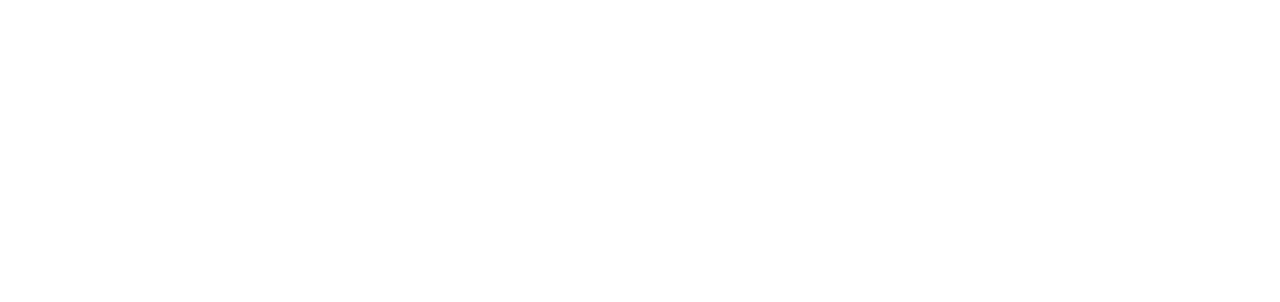
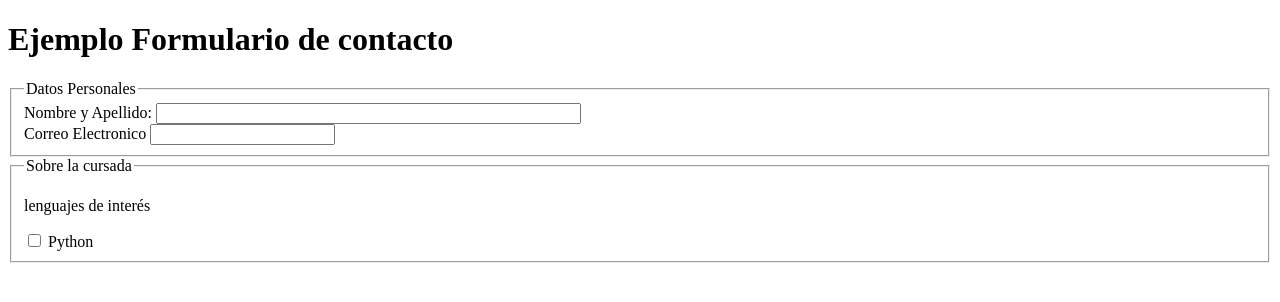
Before and after one commit to Adrian3rus/clase5-24265, a plain HTML site: page sitio/form_contacto.html in a window 1280 px wide. Drawn offline with Linux system fonts and the light colour scheme.

Commit message:
formulario

```diff
--- a/sitio/form_contacto.html
+++ b/sitio/form_contacto.html
@@ -3,9 +3,30 @@
 <head>
     <meta charset="UTF-8">
     <meta name="viewport" content="width=device-width, initial-scale=1.0">
-    <title>Document</title>
+    <title>formulario de contacto</title>
 </head>
 <body>
+    <header>
+        <h1>Ejemplo Formulario de contacto</h1>
+    </header>
+    <main>
+        <form action="">
+            <fieldset>
+                <legend>Datos Personales</legend>
+                <label for="nombre">Nombre y Apellido: </label>
+                <input name="nombre" type="text" size="50">
+                <br>
+                <label for="correo">Correo Electronico</label>
+                <input type="email" name="correo" id="">
+            </fieldset>
+            <fieldset>
+                <legend>Sobre la cursada</legend>
+                <p>lenguajes de interés</p>
+                <input type="checkbox" name="opcion1" id="">
+                <label for="opcion1">Python</label>
+            </fieldset>
+        </form>
+    </main>
 
 </body>
 </html>
```
Also changed, not shown: sitio/respuesta.html (added, +15 -0 lines).
